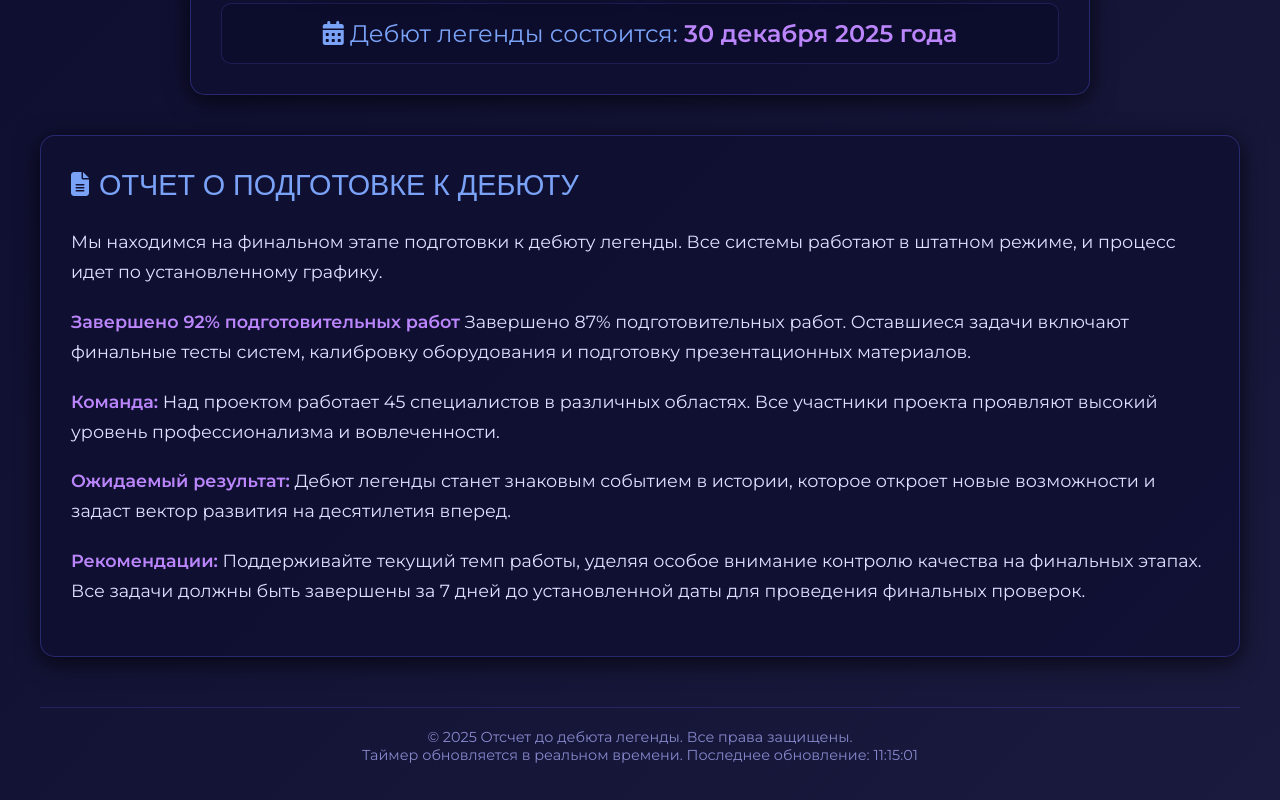
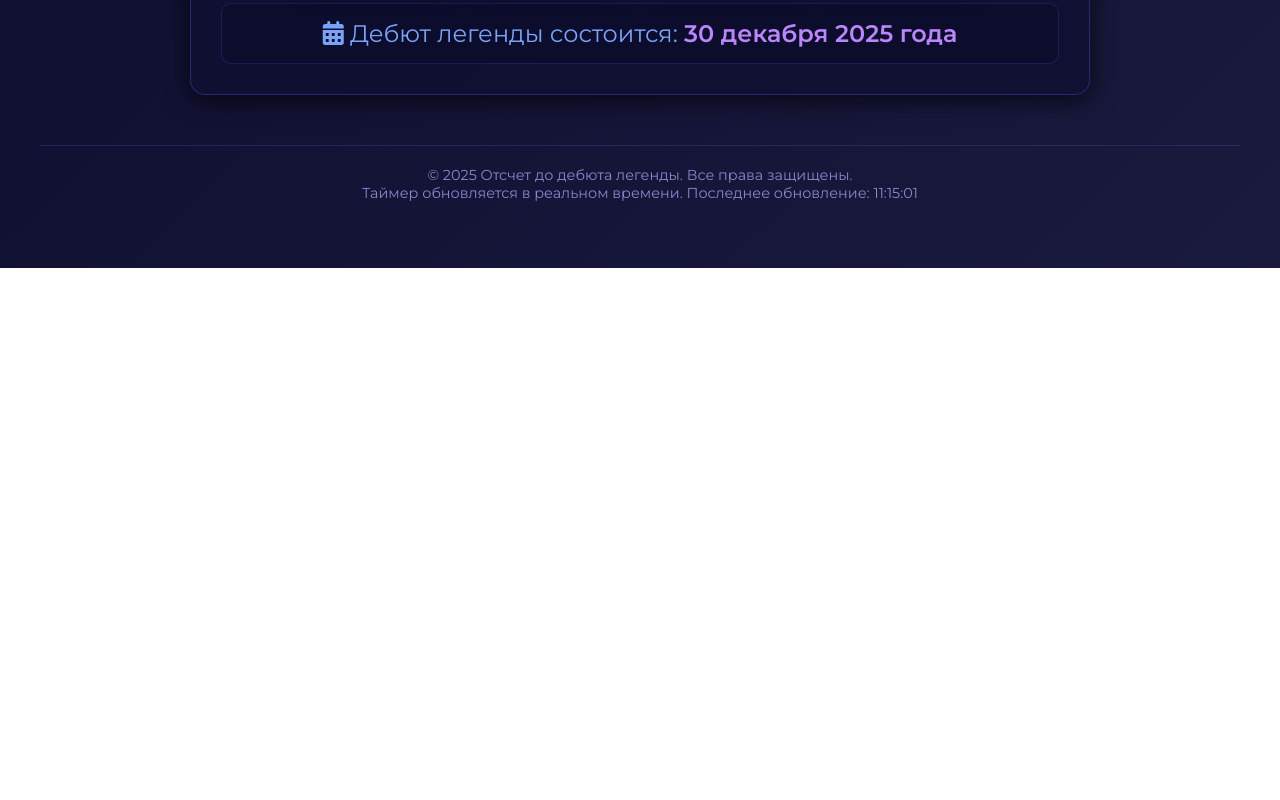
Before and after one commit to djakuzi/mem-site, a plain HTML site: page index.html in a window 1280 px wide. Shown: the part 532-1332 px from the top of the page. After the commit the page ends 800 px from the top, so only its background shows below. Drawn offline with Linux system fonts and the light colour scheme.

Commit message:
Update index.html

```diff
--- a/index.html
+++ b/index.html
@@ -259,24 +259,6 @@
             </div>
         </div>
 
-        <div class="report-container">
-            <div class="report-title">
-                <i class="fas fa-file-alt"></i> ОТЧЕТ О ПОДГОТОВКЕ К ДЕБЮТУ
-            </div>
-
-            <div class="report-content">
-                <p>Мы находимся на финальном этапе подготовки к дебюту легенды. Все системы работают в штатном режиме, и процесс идет по установленному графику.</p>
-
-                <p><span class="highlight">Текущий статус:</span> Завершено 87% подготовительных работ. Оставшиеся задачи включают финальные тесты систем, калибровку оборудования и подготовку презентационных материалов.</p>
-
-                <p><span class="highlight">Команда:</span> Над проектом работает 45 специалистов в различных областях. Все участники проекта проявляют высокий уровень профессионализма и вовлеченности.</p>
-
-                <p><span class="highlight">Ожидаемый результат:</span> Дебют легенды станет знаковым событием в истории, которое откроет новые возможности и задаст вектор развития на десятилетия вперед.</p>
-
-                <p><span class="highlight">Рекомендации:</span> Поддерживайте текущий темп работы, уделяя особое внимание контролю качества на финальных этапах. Все задачи должны быть завершены за 7 дней до установленной даты для проведения финальных проверок.</p>
-            </div>
-        </div>
-
         <footer>
             <p>© 2025 Отсчет до дебюта легенды. Все права защищены.</p>
             <p>Таймер обновляется в реальном времени. Последнее обновление: <span id="current-time"></span></p>
```
